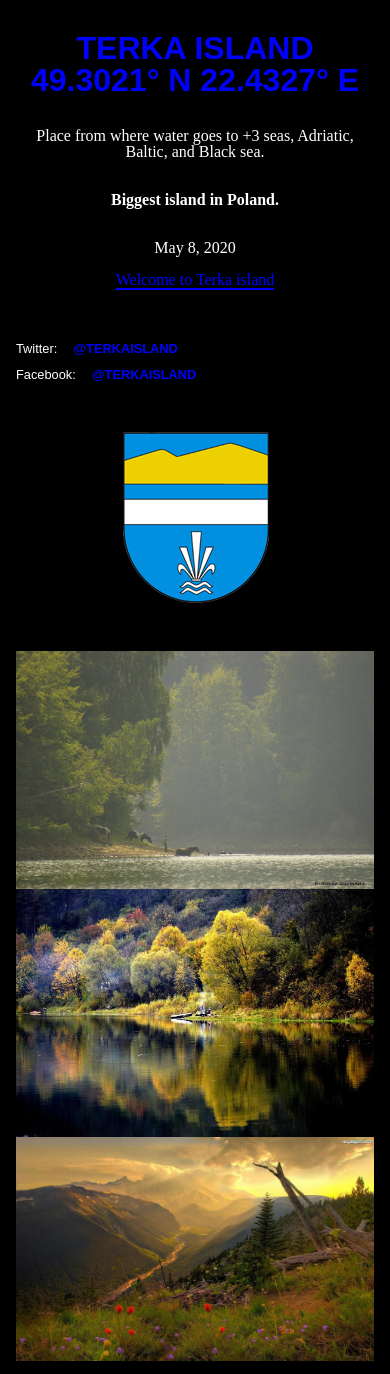
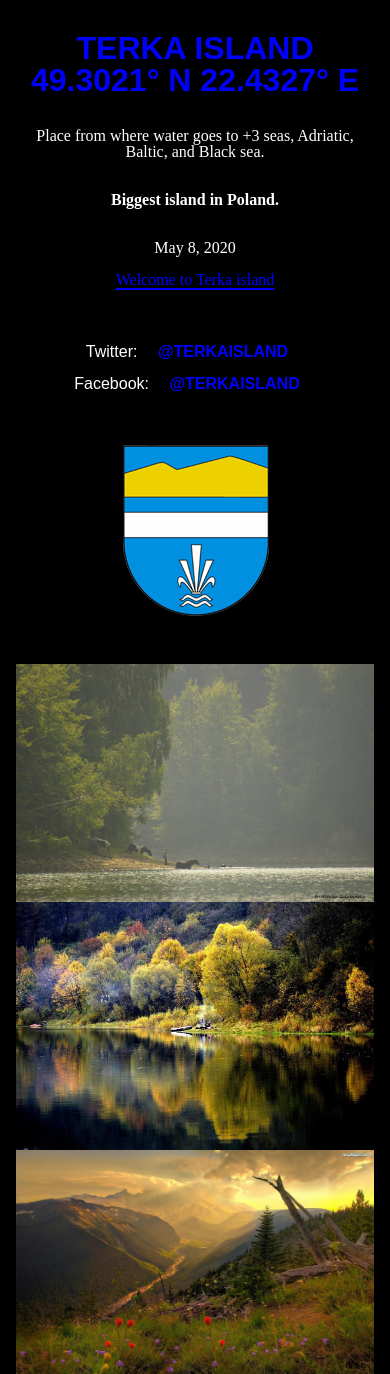
Before and after one commit to terkaisland/terkaisland.github.io, a Jekyll site: the page built from index.markdown, in a window 390 px wide. Built offline with Jekyll 4.4.1, drawn with Linux system fonts in a browser that asks for light colours.

Commit message:
improved mobile experience for screens 400px and smaller

```diff
--- a/css/style.css
+++ b/css/style.css
@@ -406,7 +406,7 @@ header p+p {
 }
 @media screen and (max-width: 401px) {
 	#social-media-list li {
-		font-size: 0.8em;
+		float:none;
 	}
 }
 #social-media-list li a {
```
Also changed, not shown: 2 other files.
